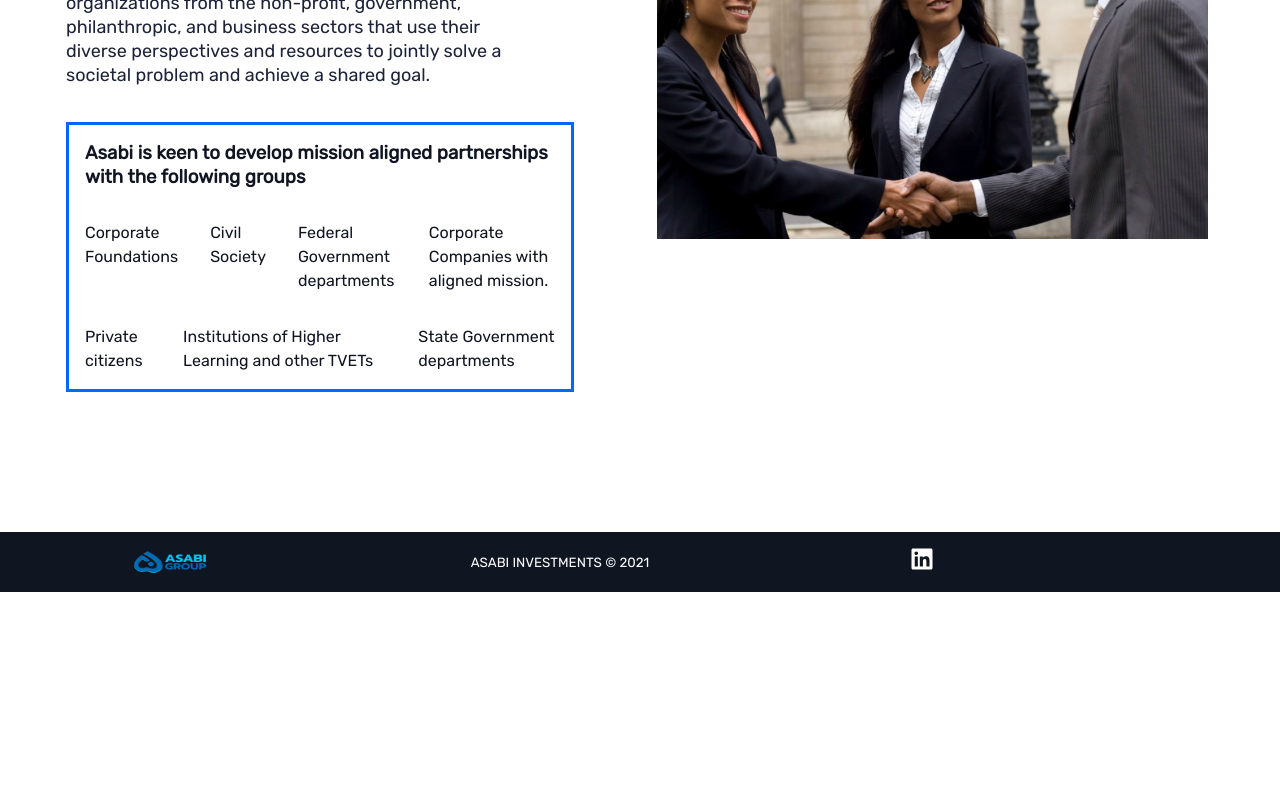
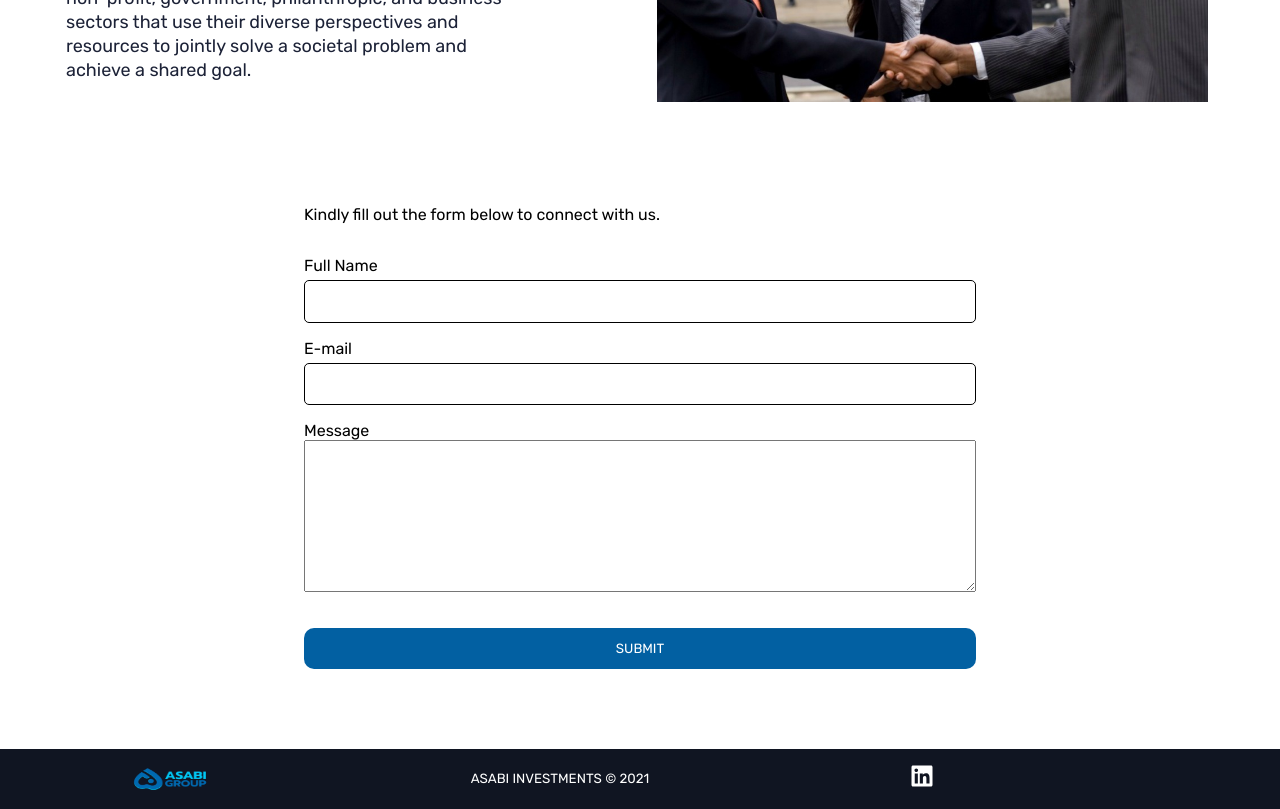
Before and after one commit to ifedayoagboola/asabi_group, a React (Create React App) app: page /partners in a window 1280 px wide. Shown: the part 500-1309 px from the top of the page. Before the commit the page ends 1092 px from the top, so only its background shows below. Built offline with nearby package versions, Linux system fonts and the light colour scheme.

Commit message:
Pages Update

```diff
--- a/src/components/InfoSection/InfoSection5.js
+++ b/src/components/InfoSection/InfoSection5.js
@@ -1,7 +1,6 @@
 import React from "react";
 import img1 from "../../images/partner.jpg";
 import { Container } from "../../globalStyles";
-import styled from "styled-components";
 import {
   InfoSec4,
   InfoRow,
@@ -33,24 +32,6 @@
                 <TopLine lightTopLine={lightTopLine}>{topLine}</TopLine>
                 <Heading>{headline}</Heading>
                 <Subtitle lightTextDesc={lightTextDesc}>{description}</Subtitle>
-
-                <PartnersList>
-                  <h3>
-                    Asabi is keen to develop mission aligned partnerships with
-                    the following groups
-                  </h3>
-                  <ul>
-                    <li>Corporate Foundations</li>
-                    <li>Civil Society</li>
-                    <li>Federal Government departments</li>
-                    <li>Corporate Companies with aligned mission.</li>
-                  </ul>
-                  <ul>
-                    <li> Private citizens</li>
-                    <li>Institutions of Higher Learning and other TVETs</li>
-                    <li>State Government departments</li>
-                  </ul>
-                </PartnersList>
               </TextWrapper>
             </InfoColumn>
             <InfoColumn>
@@ -64,19 +45,5 @@
     </>
   );
 }
-const PartnersList = styled.div`
-  color: #101522;
-  border: 3px solid #0467fb;
-  h3 {
-    padding: 1rem;
-  }
-  ul {
-    list-style-type: none;
-    display: flex;
-    justify-content: space-between;
-    li {
-      padding: 1rem;
-    }
-  }
-`;
+
 export default InfoSection5;
--- a/src/components/InfoSection/ServiceSection.js
+++ b/src/components/InfoSection/ServiceSection.js
@@ -141,8 +141,10 @@
 
 const Content = styled.div`
   padding: 1rem;
-  background: rgba(16, 21, 34, 0.7);
+  background: #fff;
+  opacity: 0.7;
   margin-right: 2rem;
+  /* border: 2px solid #0467fb; */
 
   h5 {
     font-size: 1.3rem;
@@ -150,7 +152,7 @@
     position: relative;
     padding-bottom: 1rem;
     margin: 1rem 0;
-    color: #fff;
+    color: #101522;
 
     &::after {
       content: "";
@@ -163,7 +165,7 @@
     }
   }
   p {
-    color: #a9b3c1;
+    color: #101522;
   }
   @media screen and (max-width: 1300px) {
     display: none;
--- a/src/pages/About/About.js
+++ b/src/pages/About/About.js
@@ -1,7 +1,6 @@
 import React from "react";
 import styled from "styled-components";
 import { InfoSection3 } from "../../components";
-import img1 from "../../images/img13.jpg";
 import { Link } from "react-router-dom";
 import { Container } from "../../globalStyles";
 import { Button } from "../../globalStyles";
--- a/src/pages/Partners/Data.js
+++ b/src/pages/Partners/Data.js
@@ -33,9 +33,9 @@
   lightText: false,
   lightTextDesc: false,
   topLine: "Partners",
-  headline: "In this age, as our society faces increasingly complex challenges",
+  headline: "Asabi is keen to develop mission aligned partnerships ",
   description:
-    "the answer to some of these pressing issues will be found through alliances formed by individuals and organizations from the non-profit, government, philanthropic, and business sectors that use their diverse perspectives and resources to jointly solve a societal problem and achieve a shared goal. ",
+    "In this age, as our society faces increasingly complex challenges, the answer to some of these pressing issues will be found through alliances formed by individuals and organizations from the non-profit, government, philanthropic, and business sectors that use their diverse perspectives and resources to jointly solve a societal problem and achieve a shared goal.  ",
   buttonLabel: "Start Now",
   imgStart: "start",
   img: "",
--- /dev/null
+++ b/src/pages/Partners/Form.js
@@ -0,0 +1,99 @@
+import React from "react";
+import styled from "styled-components";
+
+const Contact = () => {
+  return (
+    <>
+      <Parent>
+        <Content>
+          <p>Kindly fill out the form below to connect with us.</p>
+          <form action="">
+            <div>
+              <label>Full Name</label>
+              <input type="text" />
+            </div>
+            <div>
+              <label>E-mail</label>
+              <input type="email" />
+            </div>
+            <div>
+              <label>Message</label>
+              <textarea name="" id="" cols="99" rows="10"></textarea>
+            </div>
+            <button>SUBMIT</button>
+          </form>
+        </Content>
+      </Parent>
+    </>
+  );
+};
+
+const Parent = styled.div`
+  width: 100%;
+  display: flex;
+  flex-direction: column;
+  justify-content: center;
+  align-items: center;
+  margin-top: -100px;
+`;
+
+const Content = styled.div`
+  display: flex;
+  flex-direction: column;
+  justify-content: center;
+  align-items: left;
+  padding: 3rem;
+  width: 60%;
+  border-radius: 10px;
+
+  background: #fff;
+  span {
+    color: #3f66ff;
+    a {
+      text-decoration: none;
+    }
+  }
+
+  input {
+    width: 100%;
+    padding: 0.8rem;
+    margin: 0.3rem 0 1rem;
+    border-radius: 5px;
+    border: 1px solid;
+    outline: none;
+    &:hover {
+      box-shadow: 0 3px 20px rgba(0, 0, 0, 0.4);
+    }
+  }
+  textarea {
+    outline: none;
+    width: 100%;
+    &:hover {
+      box-shadow: 0 3px 20px rgba(0, 0, 0, 0.4);
+    }
+  }
+
+  button {
+    width: 100%;
+    padding: 0.8rem;
+    margin: 2rem 0;
+    background: #0260a2;
+    color: #fff;
+    border-radius: 10px;
+    border: none;
+    outline: none;
+    &:hover {
+      box-shadow: 0 3px 20px rgba(0, 0, 0, 0.4);
+    }
+  }
+  p {
+    width: 100%;
+    margin-bottom: 2rem;
+  }
+  @media only screen and (max-width: 768px) {
+    width: 100%;
+    height: 100%;
+  }
+`;
+
+export default Contact;
--- a/src/pages/Partners/Partners.js
+++ b/src/pages/Partners/Partners.js
@@ -1,11 +1,13 @@
 import React from "react";
 import { InfoSection5 } from "../../components";
+import Form from "./Form";
 import { homeObjThree } from "./Data";
 
 function Partners() {
   return (
     <>
       <InfoSection5 {...homeObjThree} />
+      <Form />
     </>
   );
 }
```
Also changed, not shown: src/pages/Homepage/Home.js (+2 -9 lines).
